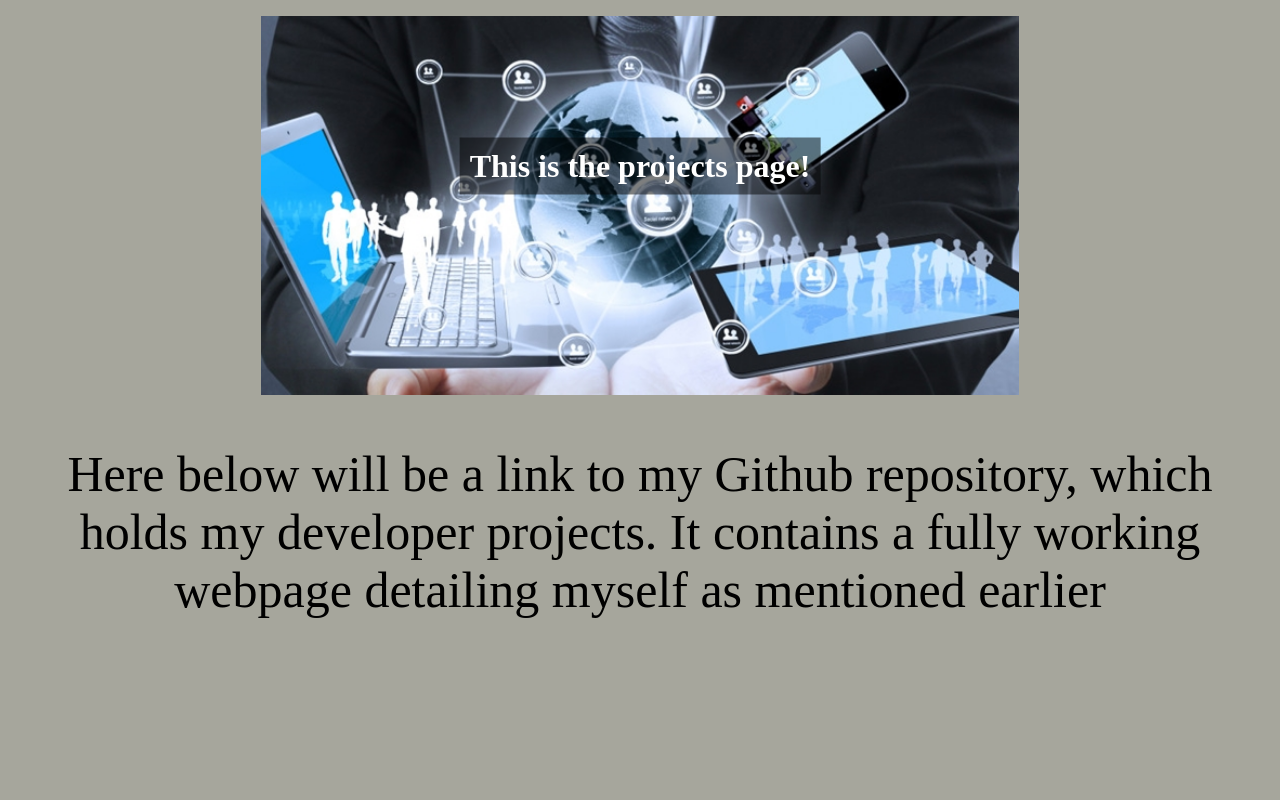
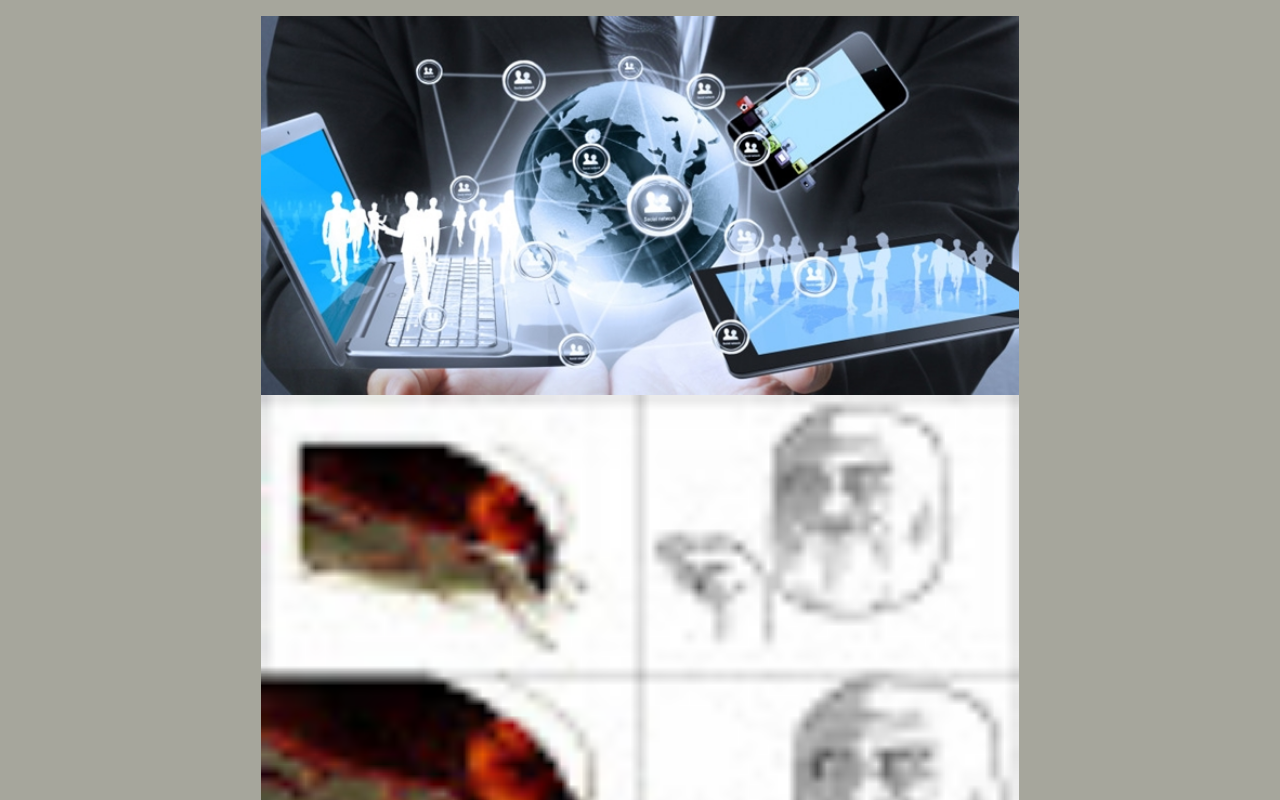
Before and after one commit to darkhorizonfxr53/14-Aug-Next, a Next.js app: page / in a window 1280 px wide. Shown: the part 180-980 px from the top of the page. Before the commit the page ends 849 px from the top, so only its background shows below. Built offline with nearby package versions, Linux system fonts and the light colour scheme.

Commit message:
Update index.js

```diff
--- a/pages/index.js
+++ b/pages/index.js
@@ -5,8 +5,8 @@ const IndexPage = () => (
 	<div className="container">
 		<Header pageTitle="Projects Page" />
 		<div className="page-content" >
-			<h1>This is the projects page!</h1>
 			<img src="/ITPic.jpg" alt="a picture" />
+			<img src="/unnamed - 2021-10-22T103826.642.jpg" alt="a rage comic meme" />
 
 		 <p>Here below will be a link to my Github repository, which holds my developer projects. It contains a fully working webpage detailing myself as mentioned earlier</p>
 		 <a href='https://github.com/darkhorizonfxr53'></a>
```
